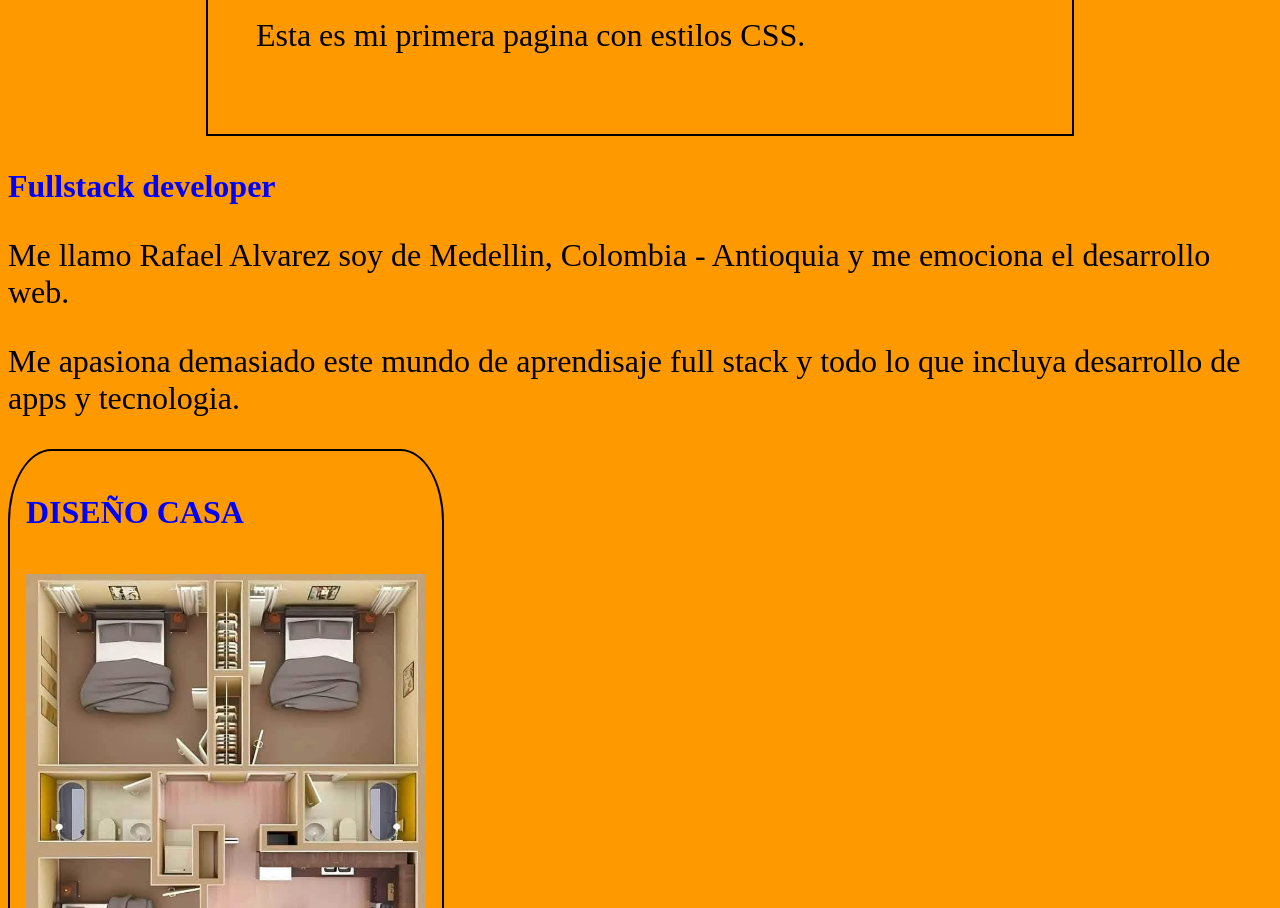
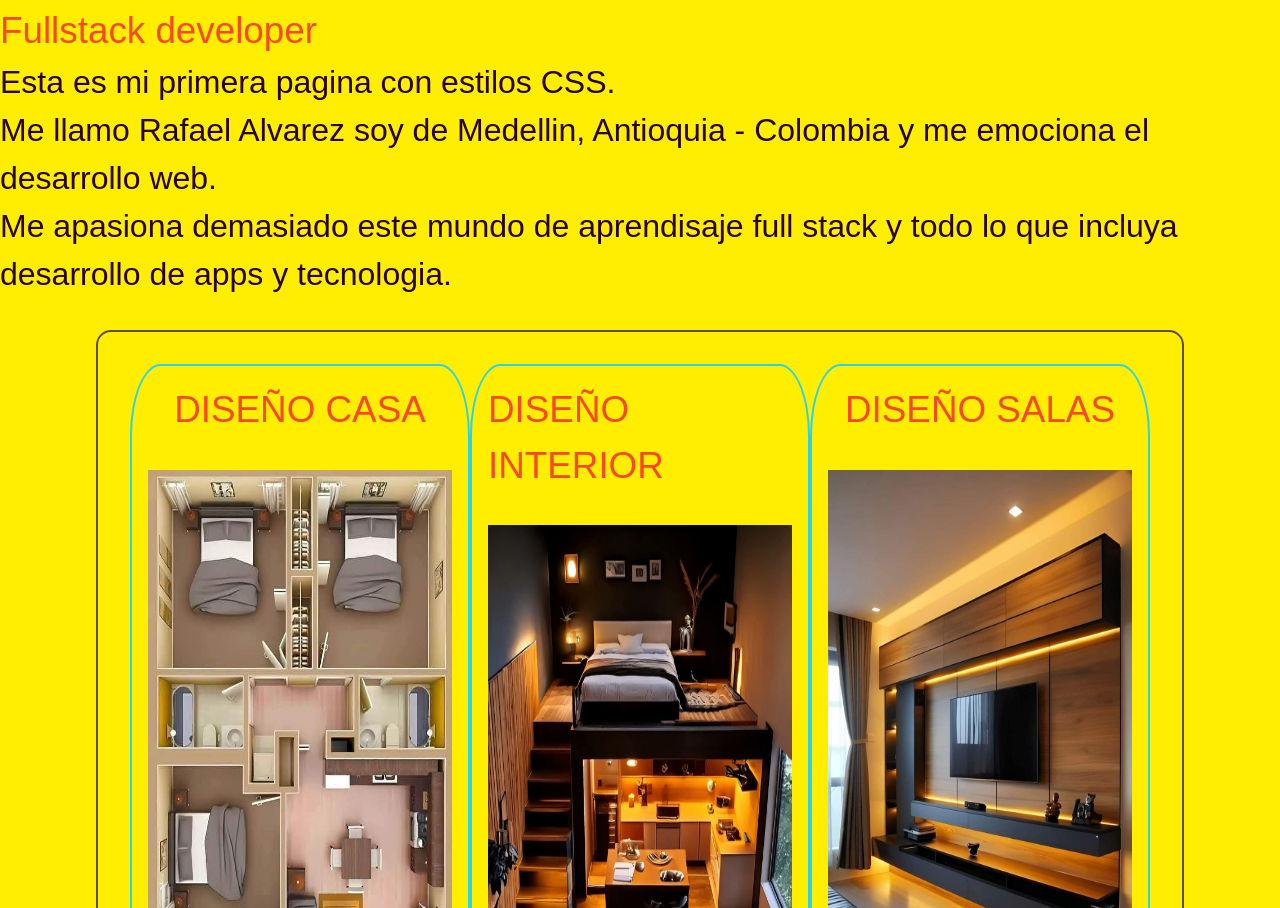
Before and after one commit to RafaelAlvarezSM/Modulo-4-precurs-, a plain HTML site: page index.html in a window 1280 px wide. Shown: the part 372-1280 px from the top of the page. Drawn offline with Linux system fonts and the light colour scheme.

Commit message:
Homeworck modulo4

```diff
--- a/estiloa.css
+++ b/estiloa.css
@@ -1,22 +1,33 @@
 body{
-    background-color: rgb(255, 153, 0);
+    background-color: rgb(255, 238, 0);
 }
 
 .title{
-   font-size: 2em;
-   color: blue;
+   font-size: 2.3em;
+   color: rgb(247, 73, 38);
+}
+
+#titulos:hover{
+    background-color: rgb(84, 84, 204);
 }
 
 .logo{
     width: 400px;
+    height: 600px;
 }
 
 .cards{
-    border: 2.5px solid black;
+    border: 2.5px solid rgb(41, 212, 235);
     width: fit-content;
-    padding: 0px 1em 1em 1em ;
-    border-radius: 10%;
+    padding: 1em 1em 2em 1em;
+    border-radius: 9%;
     transition: 1s;
+    display: flex;
+    flex-direction: column;
+    gap: 2em;
+    align-items: center;
+
+
 }
 
 .cards:hover{
@@ -25,18 +36,39 @@ body{
 
 
 #principal{
-    font-size: 4.5em;
+    font-size: 4em;
     color: aqua;
+
 }
 
 .texto{
-    font-size: 2em;s
+    font-size: 2em;
     color: rgb(39, 3, 37);
 }
 
 #titulos{
-    border: 2px solid black;
-    width: 60vw;
+    width: 85vw;
     margin: auto;
     padding: 3em;
+    border-radius: 0%;
+    display: flex;
+    flex-direction: column;
+    align-items: center;
+    gap: 2em;
+    transition: 3s;
 }
+
+#cards-containers{
+
+    width: 85vw;
+    margin: auto;
+    margin-top: 2em;
+    border: 2px solid rgb(92, 80, 59);
+    border-radius: 15px;
+    padding: 2em;
+    display: flex;
+    flex-direction: row;
+    justify-content: space-evenly;
+
+
+}
--- a/index.html
+++ b/index.html
@@ -3,6 +3,7 @@
 <head>
     <meta charset="UTF-8">
     <meta name="viewport" content="width=device-width, initial-scale=1.0">
+    <link rel="stylesheet" href="reset.css">
     <link rel="stylesheet" href="estiloa.css">
     <title>MODULO #4 CSS</title>
 </head>
@@ -11,18 +12,20 @@
         <div id="titulos">
             <h1 class="title" id="principal">MI PRIMERA PAGINA CON ESTILOS</h1>
             <h2 class="title">Rafael Alvarez</h2>
-            <P class="texto">Esta es mi primera pagina con estilos CSS.</P>
         </div>
     </header>
     <main>
         <article>
             <h3 class="title">Fullstack developer</h3>
-            <p class="texto">Me llamo Rafael Alvarez soy de Medellin, Colombia - Antioquia y me emociona el desarrollo web. </p>
+            <P class="texto">Esta es mi primera pagina con estilos CSS.</P>
+            <p class="texto">Me llamo Rafael Alvarez soy de Medellin, Antioquia - Colombia y me emociona el desarrollo web. </p>
             <p class="texto">Me apasiona demasiado este mundo de aprendisaje full stack y todo lo que incluya desarrollo de apps y
             tecnologia.</p>
         </article>
 
         <article>
+         <div id="cards-containers">
+
             <div class="cards">
                 <H4 class="title">DISEÑO CASA</H4>
                 <img src="img/im1.jpg" class="logo" />
@@ -32,9 +35,11 @@
                 <img src="img/im2.jpg" class="logo" />
             </div>
             <div class="cards">
-                <h4 class="title">DISEÑO SALA DE ESTAR</h4>
+                <h4 class="title">DISEÑO SALAS</h4>
                 <img src="img/im3.jpg" class="logo" />
             </div>
+
+         </div>
         </article>
     </main>
 
```
